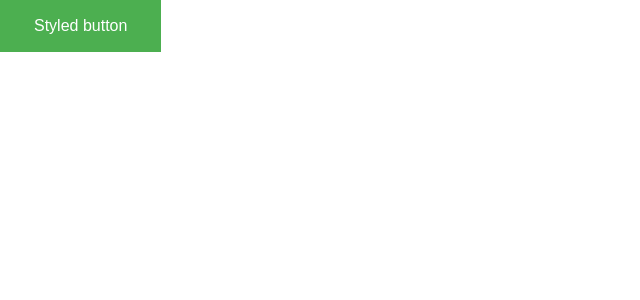
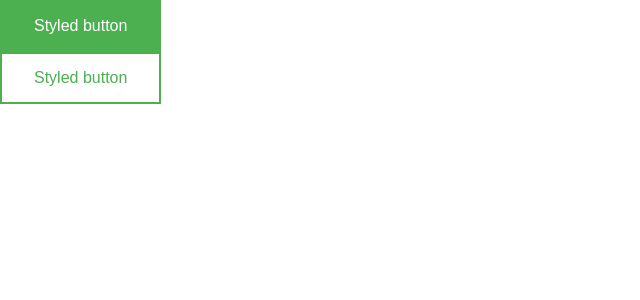
Before and after one commit to mayurigurav1997/styledcomponents, a React (Create React App) app: page / in a window 1280 px wide. Shown: the top 300 px of the page, without its empty margins (0-640 px from the left). Built offline with nearby package versions, Linux system fonts and the light colour scheme.

Commit message:
outline variant added

```diff
--- a/src/App.js
+++ b/src/App.js
@@ -7,7 +7,9 @@ function App() {
   return (
     <div>
       {/* <button>Button</button> */}
-      <StyledButton>Styled button</StyledButton>
+      <StyledButton>Styled button</StyledButton><br />
+
+      <StyledButton variant='outline'>Styled button</StyledButton>
     </div>
   );
 }
--- a/src/components/Button/Button.style.js
+++ b/src/components/Button/Button.style.js
@@ -3,8 +3,8 @@ import styled from "styled-components"
 
 export const StyledButton = styled.button`
       border: 2px solid #4caf50;
-      background-color: #4caf50;
-      color:white;
+      background-color: ${(props) => props.variant === "outline" ? "#fff" : "#4caf50"};
+      color:${(props) => props.variant === "outline" ? "#4caf50" : "#fff"};
       padding: 15px 32px;
       text-align:center;
       text-decoration: none;
```
